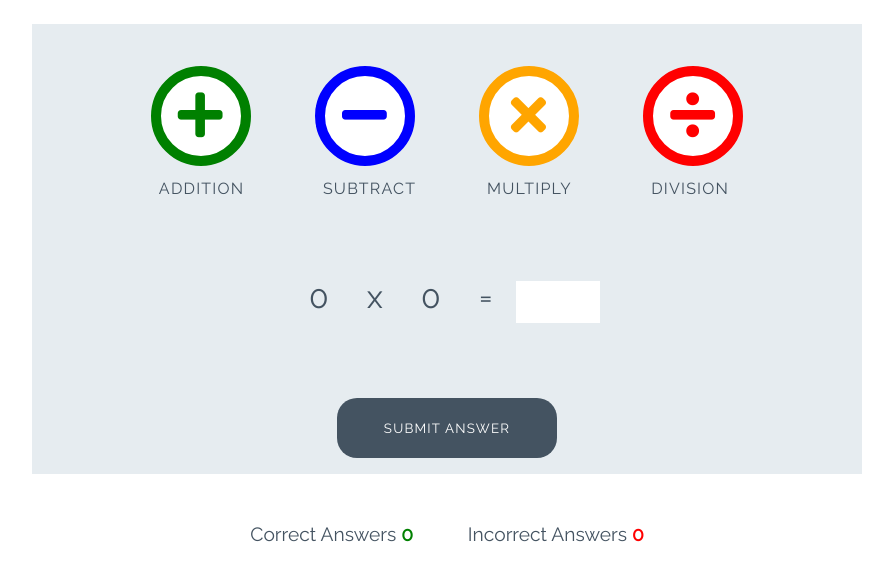
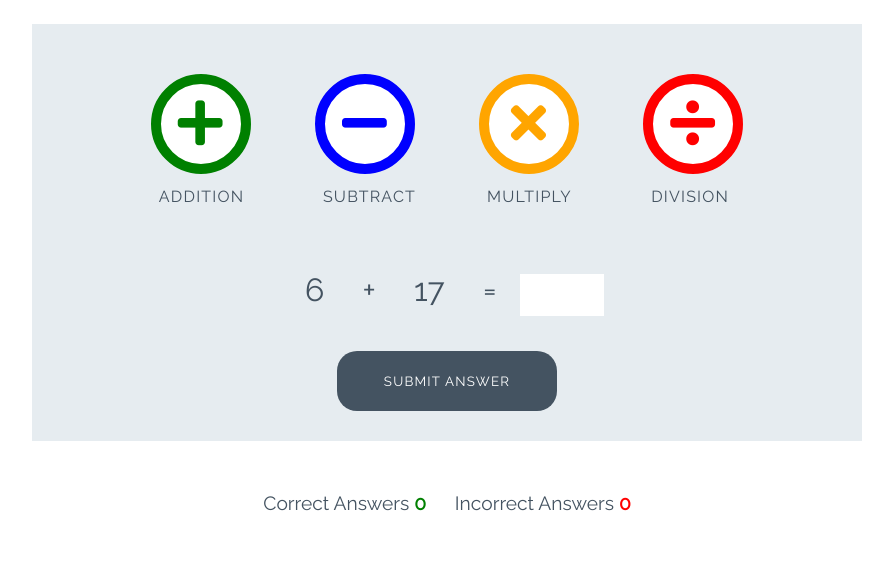
Before and after one commit to Jaibe-444/Love-Maths, a plain HTML site: page index.html in a window 1280 px wide. Shown: the part 79-660 px from the top of the page, without its empty margins (193-1086 px from the left). Drawn offline with Linux system fonts and the light colour scheme.

Commit message:
Fix spacing between the game and score areas

```diff
--- a/assets/css/style.css
+++ b/assets/css/style.css
@@ -250,3 +250,36 @@ body {
     }
 
 }
+
+/* Fix spacing between the game and score areas */
+
+.game-area {
+    height: auto;
+    min-height: 0;
+    max-height: none;
+    padding: 20px 16px 30px;
+    overflow: visible;
+}
+
+.question-area {
+    padding: 35px 0;
+}
+
+.btn--gray {
+    display: block;
+    margin: 0 auto;
+    max-width: 100%;
+}
+
+.score-area {
+    position: relative;
+    clear: both;
+    margin: 20px auto;
+    width: 100%;
+    max-width: 830px;
+    text-align: center;
+}
+
+.scores {
+    padding: 12px;
+}
--- a/assets/js/script.js
+++ b/assets/js/script.js
@@ -10,17 +10,31 @@ document.addEventListener("DOMContentLoaded", function() {
                 alert("You clicked Submit!");
             } else {
                 let gameType = this.getAttribute("data-type");
-                alert(`You clicked ${gameType}`);
+                runGame(gameType);
             }
         });
     }
+
+    runGame("addition");
+
 });
 
-function runGame() {
+/**
+ * The main game "loop", called when the script is first loaded
+ * and after the user's answer has been processed
+ */
+function runGame(gameType) {
 
-       // Creates two random numbers between 1 and 25
+    // Creates two random numbers between 1 and 25
     let num1 = Math.floor(Math.random() * 25) + 1;
     let num2 = Math.floor(Math.random() * 25) + 1;
+
+    if (gameType === "addition") {
+        displayAdditionQuestion(num1, num2);
+    } else {
+        alert(`Unknown game type: ${gameType}`);
+        throw `Unknown game type: ${gameType}. Aborting!`;
+    }
 
 }
 
@@ -40,7 +54,11 @@ function incrementWrongAnswer() {
 
 }
 
-function displayAdditionQuestion() {
+function displayAdditionQuestion(operand1, operand2) {
+
+    document.getElementById('operand1').textContent = operand1;
+    document.getElementById('operand2').textContent = operand2;
+    document.getElementById('operator').textContent = "+";
 
 }
 
```
